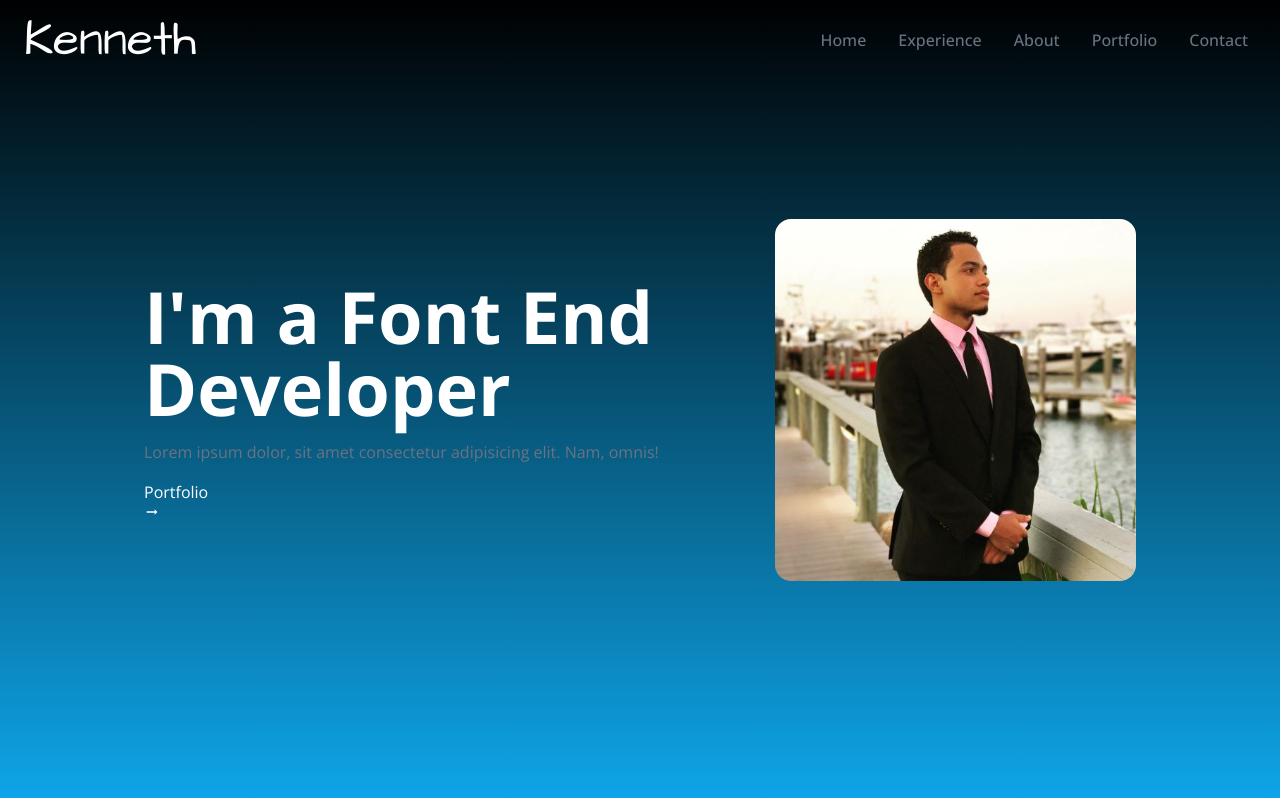
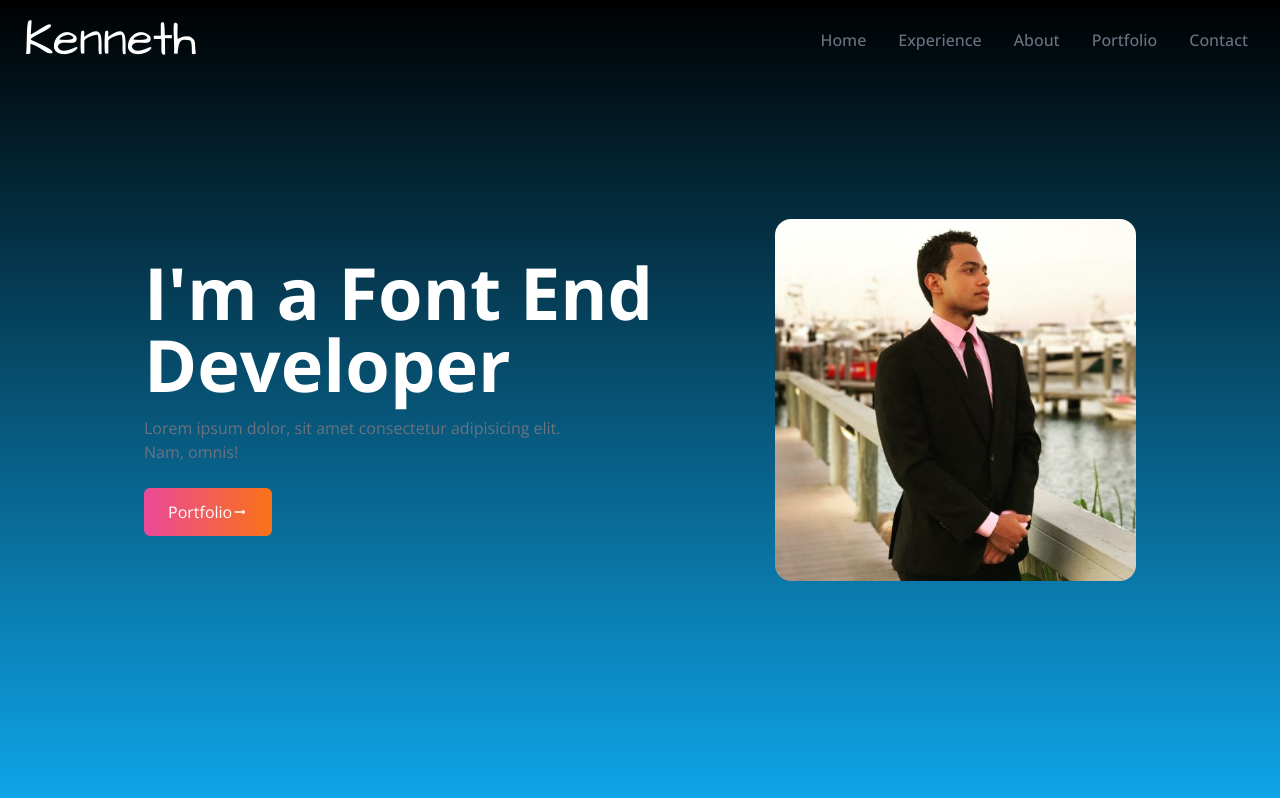
Before and after one commit to LoopFruits/react-portfolio, a React (Create React App) app: page / in a window 1280 px wide. Built offline with nearby package versions, Linux system fonts and the light colour scheme.

Commit message:
added color to portfolio button

```diff
--- a/src/components/Home.jsx
+++ b/src/components/Home.jsx
@@ -8,11 +8,11 @@
         <div className="max-w-screen-lg mx-auto flex flex-col items-center justify-center h-full px-4 md:flex-row">
             <div className="flex flex-col justify-center h-full">
                 <h2 className="text-4xl sm:text-7xl font-bold text-white"> I'm a Font End Developer</h2>
-                <p className="text-gray-500 py-4">
+                <p className="text-gray-500 py-4 max-w-md">
                     Lorem ipsum dolor, sit amet consectetur adipisicing elit. Nam, omnis!
                 </p>
                 <div>
-                    <button>
+                    <button className="text-white w-fit px-6 py-3 my-2 flex items-center rounded-md bg-gradient-to-r from-pink-500 to-orange-500 cursor-pointer">
                         Portfolio
                         <span>
                             <MdOutlineArrowRightAlt />
```
